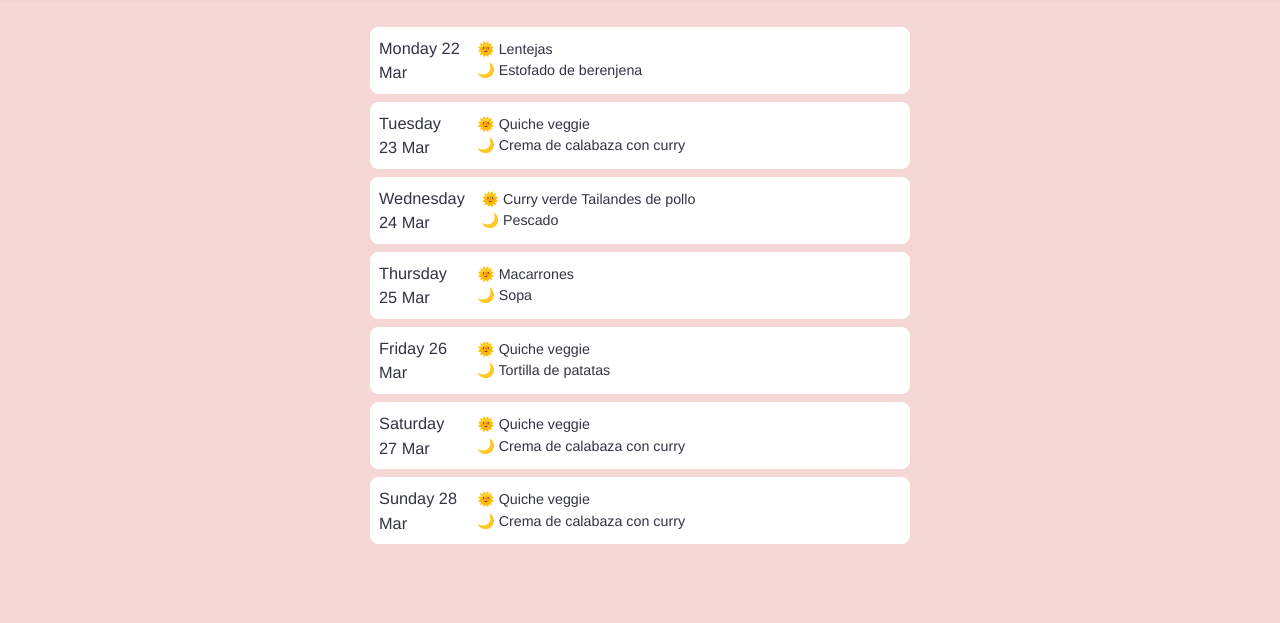
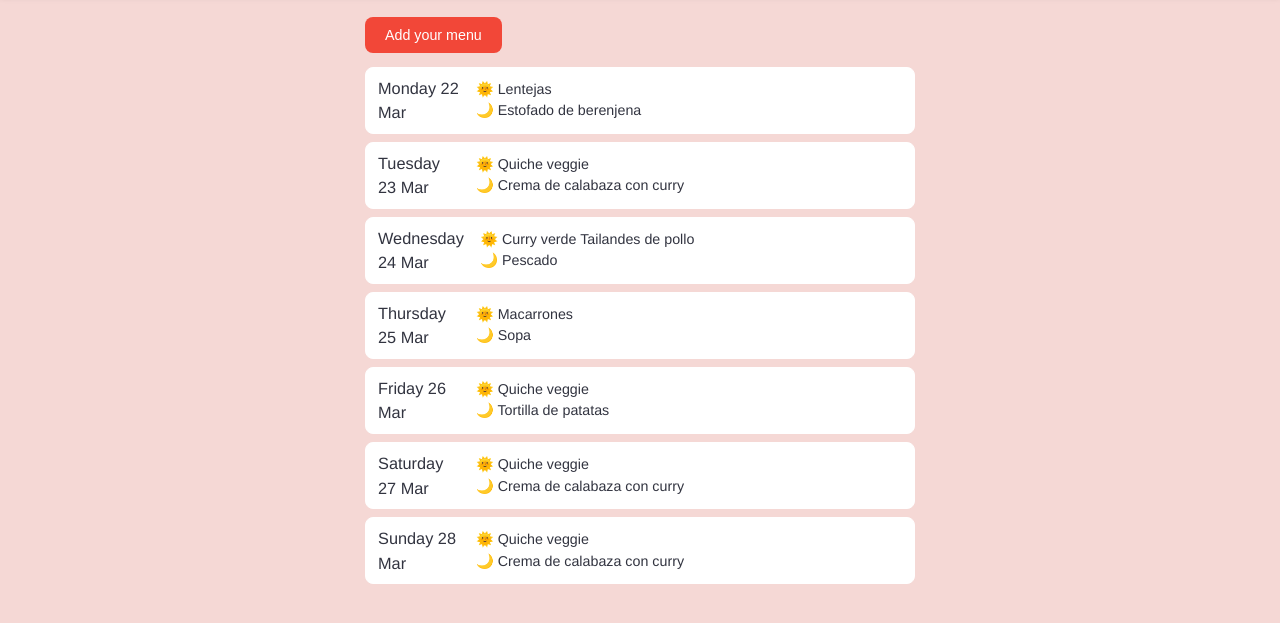
Before and after one commit to aidamanna/kitchenator, a website built with Parcel: page src/main/index.html in a window 1280 px wide. Shown: the part 93-716 px from the top of the page. Built offline with nearby package versions, Linux system fonts and the light colour scheme.

Commit message:
Add button for creating a menu

```diff
--- /dev/null
+++ b/src/main/addMenuView.js
@@ -0,0 +1,5 @@
+function render() {
+    console.log("add menu");
+}
+
+module.exports = { render };
--- a/src/main/menuView.js
+++ b/src/main/menuView.js
@@ -1,5 +1,5 @@
 const menuRespository = require('./menuRepository');
-
+const addMenuView = require('./addMenuView');
 
 function render(targetElement) {
     const menuItemsElement = menuRespository.get().map( dailyMenu  =>
@@ -15,12 +15,13 @@ function render(targetElement) {
             </div>
         </li>`).join('');
 
+    const menuListListElement = `<input type="button" class="btn-default btn-block" value="Add your menu">
+                <ul class="weekly-menu-list">${menuItemsElement}</ul>`
 
-    const menuListElement = document.createElement('ul');
-    menuListElement.classList.add("weekly-menu-list")
-    menuListElement.innerHTML = menuItemsElement;
+    targetElement.innerHTML = menuListListElement;
 
-    targetElement.appendChild(menuListElement);
+    const buttonElement = document.querySelector('input');
+    buttonElement.addEventListener('click', addMenuView.render)
 }
 
 module.exports = { render };
--- a/src/main/style.css
+++ b/src/main/style.css
@@ -27,6 +27,16 @@ ul {
 a {
     color: var(--gray);
     text-decoration: none;
+}
+
+textarea,
+input.text,
+input[type="text"],
+input[type="password"],
+input[type="button"],
+input[type="submit"],
+.input-checkbox {
+    -webkit-appearance: none;
 }
 
 html,
@@ -110,13 +120,14 @@ body {
 .main-wrapper {
     width: 600px;
     max-width: 100%;
-    padding: 30px;
+    padding: 20px 25px;
     margin: 0 auto;
 }
 
 .weekly-menu-list {
     display: grid;
     grid-row-gap: 0.6em;
+    margin-top: 14px;
 }
 
 .weekly-menu-list li{
@@ -125,7 +136,7 @@ body {
     border-radius: 8px;
     border: 1px var(--white) solid;
     background: var(--white);
-    padding: 8px;
+    padding: 8px 12px;;
 }
 
 .menu-day {
@@ -152,3 +163,25 @@ body {
         font-size: 1em;
     }
 }
+
+.btn-default {
+    color: var(--white);
+    font-size: 1.05em;
+    border-radius: 8px;
+    background-color: var(--red);
+    padding: 10px 20px;
+    border-width: 0;
+    width: 100%;
+}
+
+.btn-default:hover {
+    text-decoration: none;
+    cursor: pointer;
+    background-color: var(--light-red);
+}
+
+@media (min-width:600px) {
+    .btn-default {
+        width: auto;
+    }
+}
```
